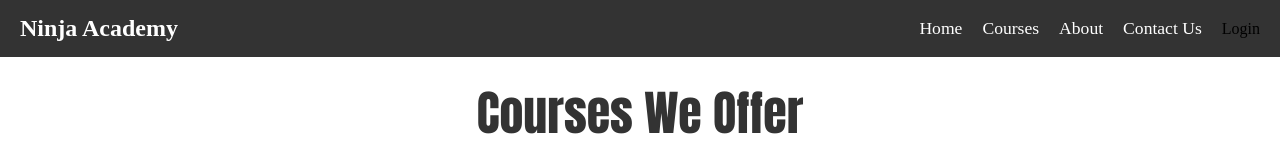
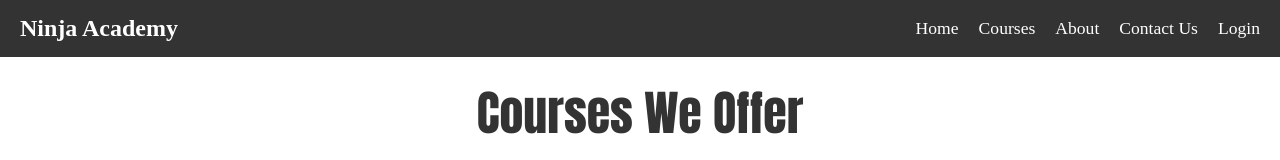
Before and after one commit to itsuj/coursesforclient, a React (Create React App) app: page / in a window 1280 px wide. Shown: the top 160 px of the page. Built offline with nearby package versions, Linux system fonts and the light colour scheme; no server answers.

Commit message:
fixed a bug related to rendering the page

```diff
--- a/src/components/navbar/Navbar.jsx
+++ b/src/components/navbar/Navbar.jsx
@@ -35,7 +35,7 @@
         {isLoggedIn ? (
           <li><button onClick={handleLogout}>Logout</button></li> // If logged in, show Logout button
         ) : (
-          <li><Link to="/login"></Link>Login</li> // If not logged in, show Login link
+          <li><Link to="/login">Login</Link></li> // If not logged in, show Login link
         )}
       </ul>
     </nav>
```
